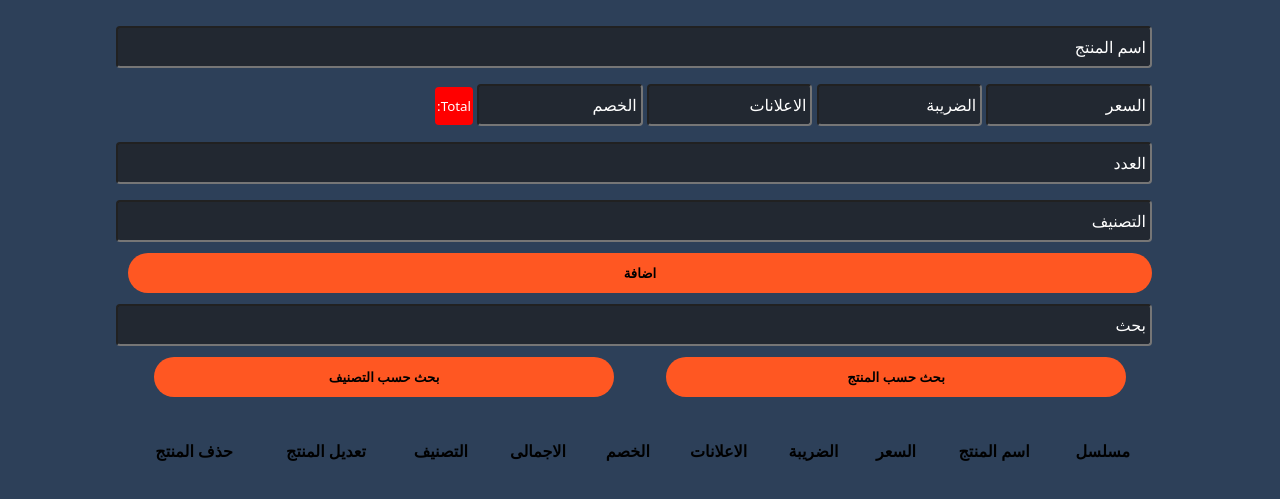
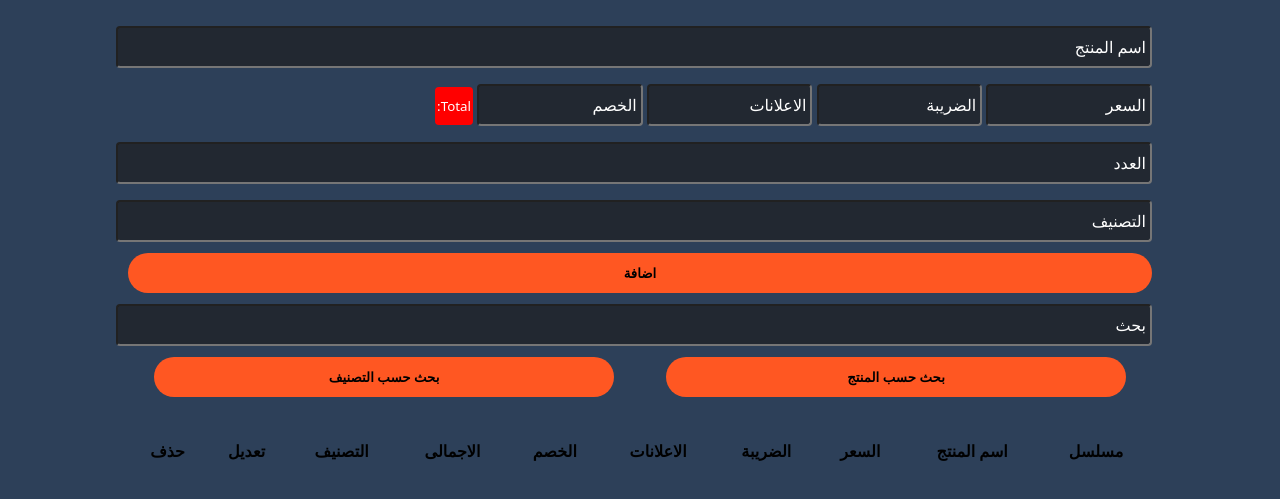
Before and after one commit to Mohamed-lashin98/crud-operations, a plain HTML site: page index.html in a window 1280 px wide. Shown: the part 75-574 px from the top of the page. Drawn offline with Linux system fonts and the light colour scheme.

Commit message:
Update index.html

```diff
--- a/index.html
+++ b/index.html
@@ -57,8 +57,8 @@
                     <th>الخصم</th>
                     <th>الاجمالى</th>
                     <th>التصنيف</th>
-                    <th>تعديل المنتج</th>
-                    <th>حذف المنتج</th>
+                    <th>تعديل </th>
+                    <th>حذف </th>
                 </tr>
                 <tbody id="tbody">
 
```
